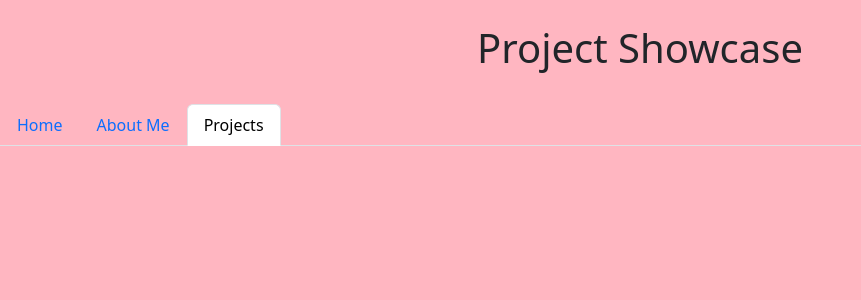
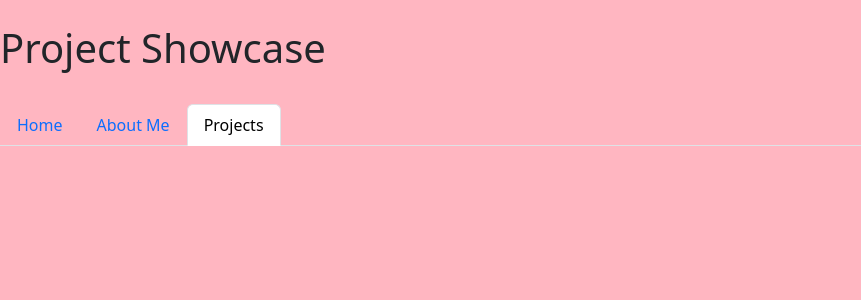
Before and after one commit to miriamrami/meow-port-app, a React (Create React App) app in the folder meow-port-app/: page /Projects.js in a window 1280 px wide. Shown: the top 300 px of the page, without its empty margins (0-861 px from the left). Built offline with nearby package versions, Linux system fonts and the light colour scheme.

Commit message:
added AboutMe class name to js file and edited it on css

```diff
--- a/meow-port-app/src/AboutMe.js
+++ b/meow-port-app/src/AboutMe.js
@@ -5,7 +5,7 @@ import "./cssFiles//AboutMe.css";
 const AboutMe = () => {
 	return (
 	<body>
-		<div>
+		<div className="AboutMe">
 			<br/>
 			<h1>About Me</h1>
 			<br/>
--- a/meow-port-app/src/cssFiles/AboutMe.css
+++ b/meow-port-app/src/cssFiles/AboutMe.css
@@ -1,4 +1,4 @@
 
-h1 {
+.AboutMe {
     text-align: center;
 }
```
